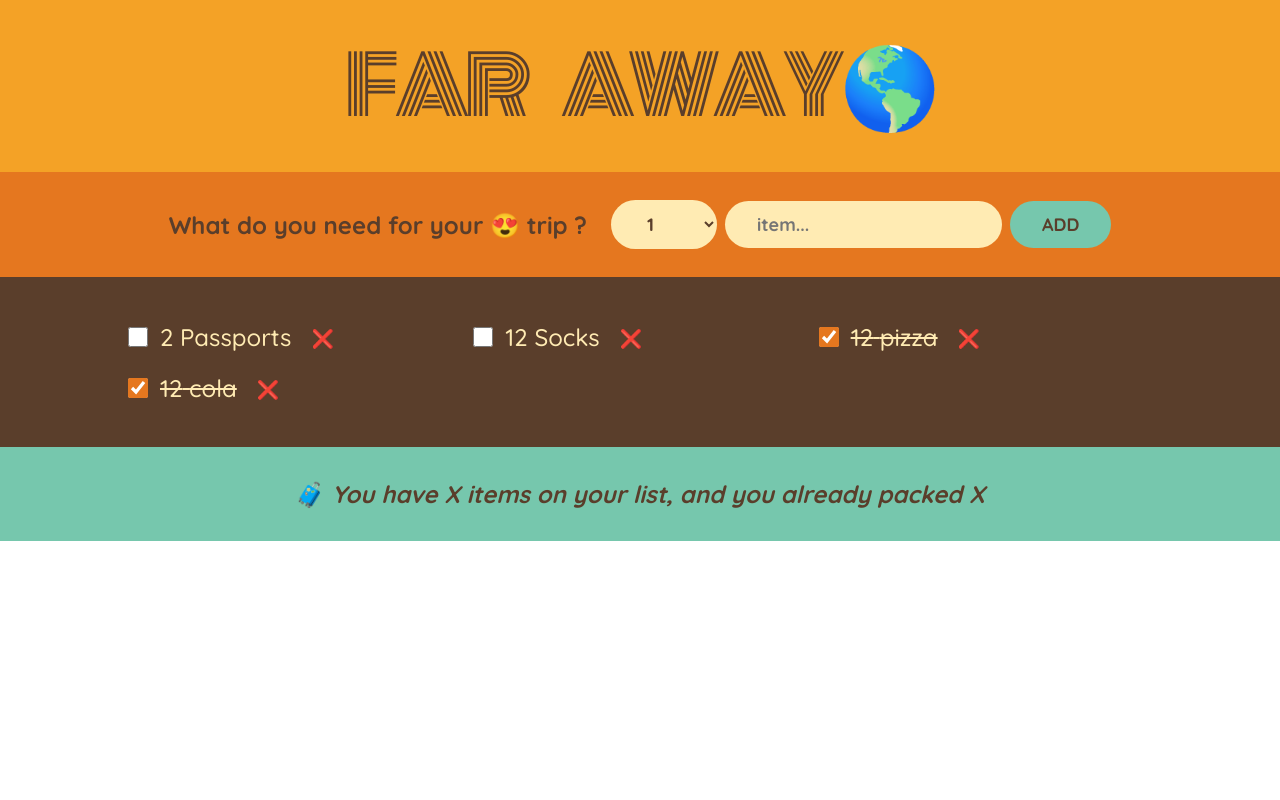
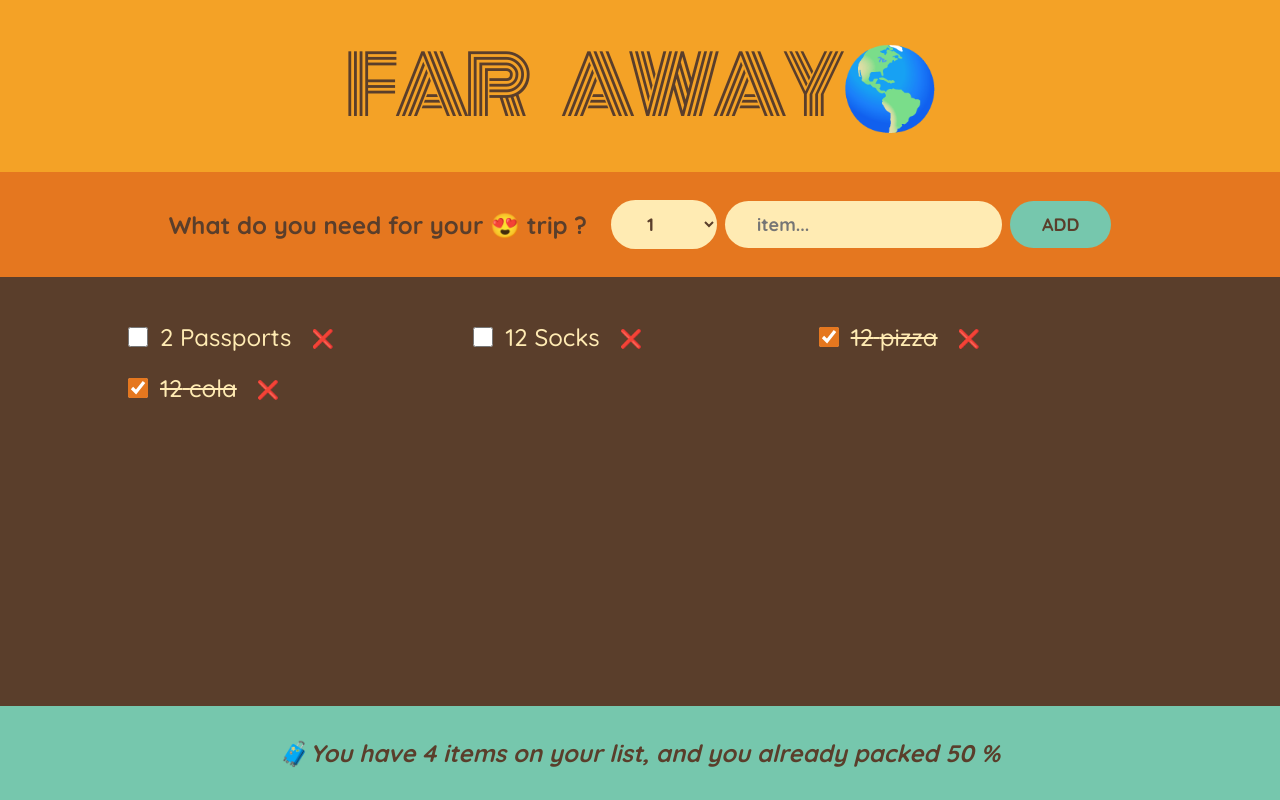
Before and after one commit to prikol769/packing-app, a React (Vite) app: page / in a window 1280 px wide. Built offline with nearby package versions, Linux system fonts and the light colour scheme.

Commit message:
added Stats logic

```diff
--- a/src/App.jsx
+++ b/src/App.jsx
@@ -21,13 +21,27 @@ function App() {
   const handleDeleteItem = (id) => {
     setItems((items) => items.filter((item) => item.id !== id));
   };
+
+  const handleToggleItem = (id) => {
+    console.log("handleToggleItem");
+    setItems((items) =>
+      items.map((item) =>
+        item.id === id ? { ...item, packed: !item.packed } : item
+      )
+    );
+  };
+
   return (
-    <>
+    <div className="app">
       <Logo />
       <Form onAddItem={handleAddItem} />
-      <PackingList items={items} onDeleteItem={handleDeleteItem} />
-      <Stats />
-    </>
+      <PackingList
+        items={items}
+        onDeleteItem={handleDeleteItem}
+        onToggleItem={handleToggleItem}
+      />
+      <Stats items={items} />
+    </div>
   );
 }
 
--- a/src/components/PackingList.jsx
+++ b/src/components/PackingList.jsx
@@ -1,11 +1,11 @@
 import PackingItem from "./PackingItem";
 
-const PackingList = ({ items, onDeleteItem }) => {
+const PackingList = ({ items, onDeleteItem, onToggleItem }) => {
   return (
     <div className="list">
       <ul>
         {items.map((item) => (
-          <PackingItem key={item.id} item={item} onDeleteItem={onDeleteItem} />
+          <PackingItem key={item.id} item={item} onDeleteItem={onDeleteItem} onToggleItem={onToggleItem} />
         ))}
       </ul>
     </div>
--- a/src/components/Stats.jsx
+++ b/src/components/Stats.jsx
@@ -1,7 +1,15 @@
-const Stats = () => {
+const Stats = ({ items }) => {
+  const numItems = items.length;
+  const numOfPackedItems = items.filter((item) => item.packed).length;
+
+  const percentagePacked = Math.round((numOfPackedItems / numItems) * 100);
   return (
     <footer className="stats">
-      🧳 <em>You have X items on your list, and you already packed X</em>
+      🧳
+      <em>
+        You have {numItems} items on your list, and you already packed{" "}
+        {percentagePacked} %
+      </em>
     </footer>
   );
 };
```
